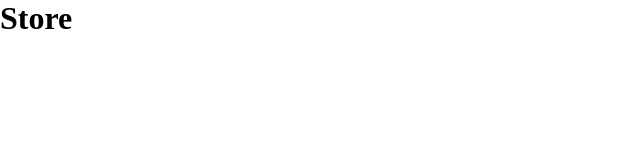
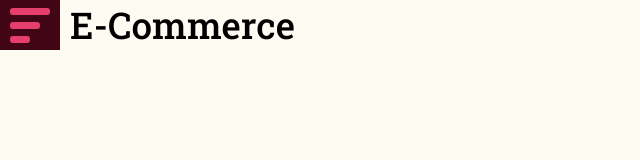
Before and after one commit to y00gi/E-commerce, a plain HTML site: page index.html in a window 1280 px wide. Shown: the whole page, without its empty margins (0-640 px from the left). Drawn offline with Linux system fonts and the light colour scheme.

Commit message:
logo added

```diff
--- a/index.html
+++ b/index.html
@@ -8,7 +8,15 @@
     <link rel="stylesheet" href="style.css">
 </head>
 <body>
-    <h1>Store</h1>
+    <div class="container">
+        <div class="box">
+            <div class="bar1 bar"></div>
+            <div class="bar2 bar"></div>
+            <div class="bar3 bar"></div>
+        </div>
+        <div class="logo">E-Commerce</div>
+        <div class="rect"></div>
+    </div>
     <script src="script.js"></script>
 </body>
 </html>
--- a/style.css
+++ b/style.css
@@ -1,5 +1,57 @@
-* {
+@import url('https://fonts.googleapis.com/css2?family=Roboto+Slab:wght@500&display=swap');* {
     margin: 0;
     padding: 0;
     box-sizing: border-box;
 }
+
+.container {
+    position: relative;
+    width: 100vw;
+    height: 100vh;
+    background: #FEFBF3;
+}
+
+.box {
+    position: absolute;
+    width: 60px;
+    height: 50px;
+    background: #420516;
+}
+
+.bar {
+    background: #E63E6D;
+    border-radius: 3px;
+    left: 10px;
+}
+
+.bar1 {
+    position: absolute;
+    width: 40px;
+    height: 7px;
+    top: 8px;
+}
+
+.bar2{
+    position: absolute;
+    width: 30px;
+    height: 7px;
+    top: 22px;
+}
+
+.bar3{
+    position: absolute;
+    width: 20px;
+    height: 7px;
+    top: 36px;
+}
+
+.logo {
+    position: absolute;
+    width: 240px;
+    height: 50px;
+    left: 70px;
+    font-family: 'Roboto Slab', serif;
+    font-size: 2.3em;
+    font-weight: 100px;
+    line-height: 50px;
+}
```
